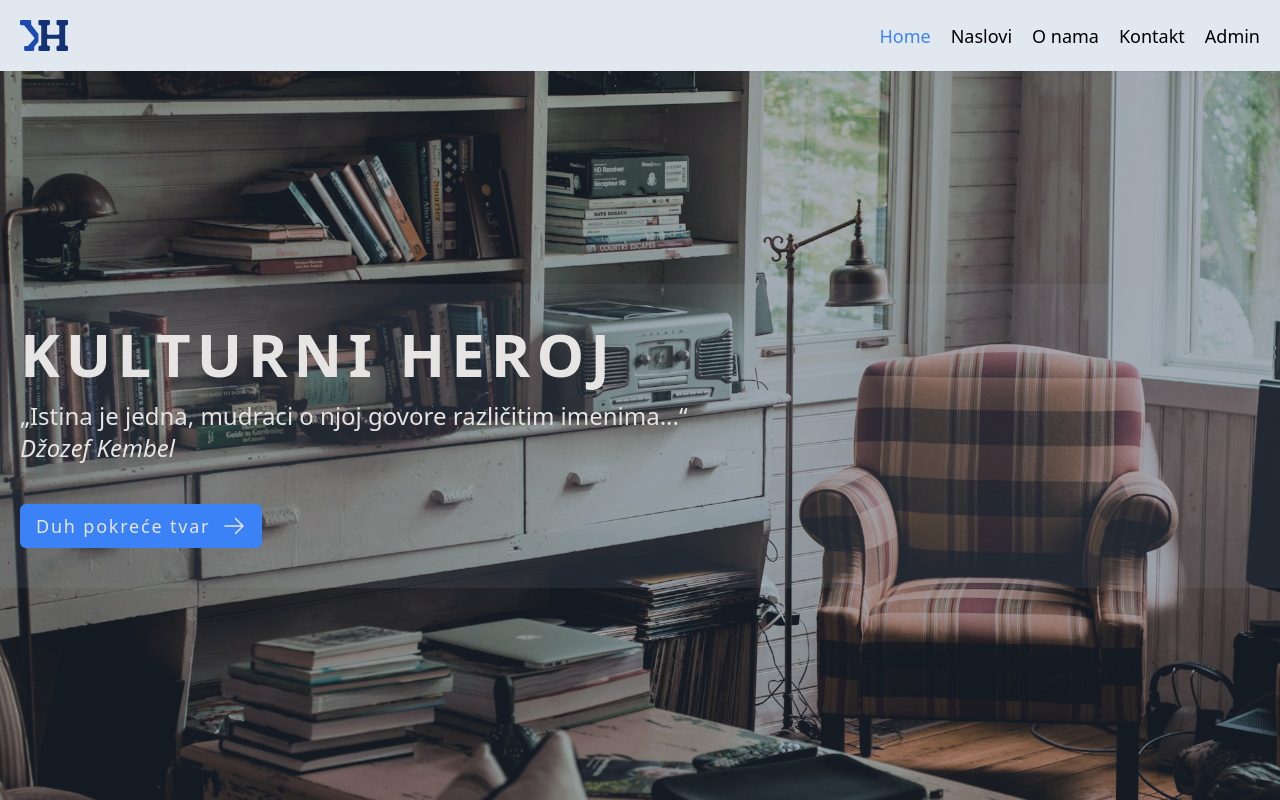
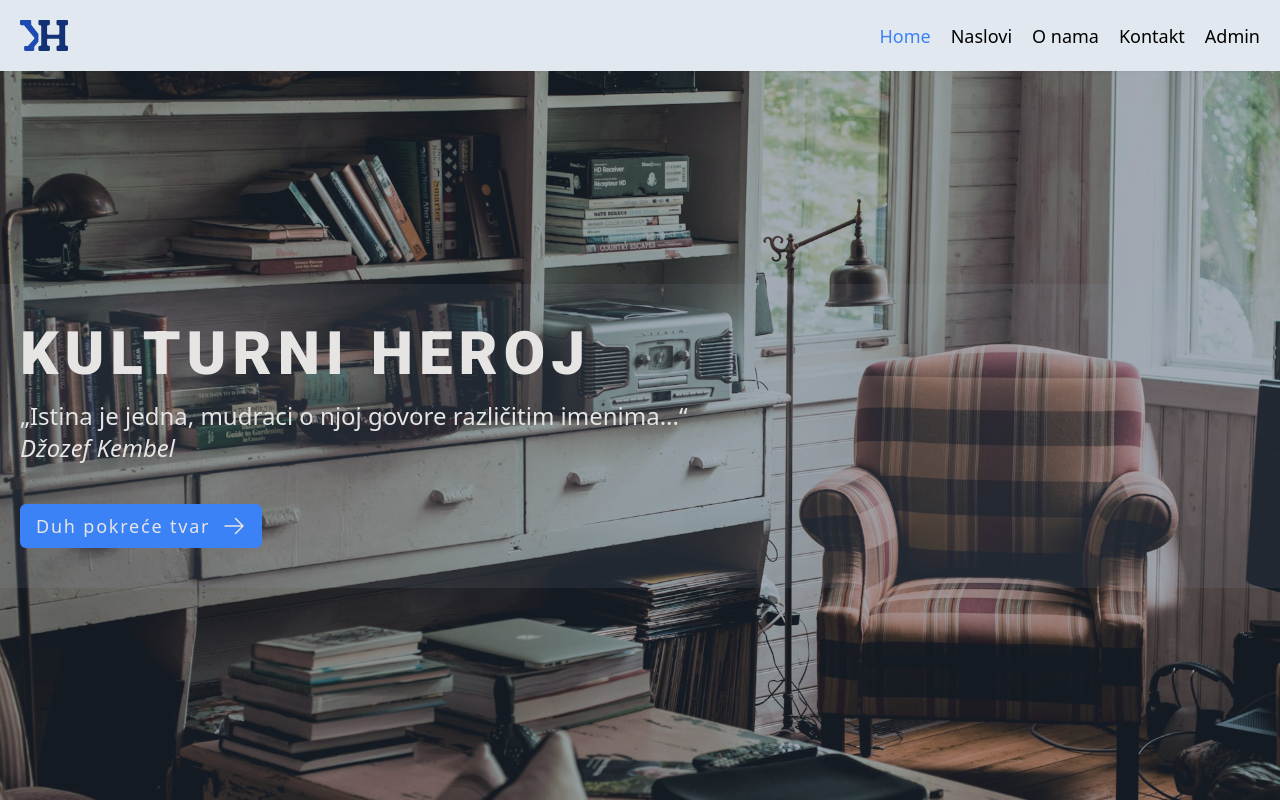
Before and after one commit to milanzivanov/culturalHeroPortal, a React (Vite) app: page / in a window 1280 px wide. Built offline with nearby package versions, Linux system fonts and the light colour scheme; no server answers.

Commit message:
added new font for main heading in home page

```diff
--- a/index.html
+++ b/index.html
@@ -8,7 +8,7 @@
     <link rel="preconnect" href="https://fonts.googleapis.com" />
     <link rel="preconnect" href="https://fonts.gstatic.com" crossorigin />
     <link
-      href="https://fonts.googleapis.com/css2?family=Poppins&display=swap"
+      href="https://fonts.googleapis.com/css2?family=Noto+Sans:ital,wght@0,100..900;1,100..900&family=Roboto:wght@900&display=swap"
       rel="stylesheet"
     />
 
--- a/src/pages/Home.jsx
+++ b/src/pages/Home.jsx
@@ -6,7 +6,7 @@ function Home() {
       <div className="absolute inset-0 bg-slate-700/50 lg:bg-slate-700/40"></div>
       <div className="relative z-10 flex w-full bg-slate-400 bg-opacity-15 px-5 py-10 md:bg-opacity-10">
         <div className="mx-auto flex w-full max-w-7xl flex-col">
-          <h1 className="mb-3 text-[1.65rem] font-black uppercase tracking-widest text-stone-200 md:mb-4 md:text-4xl lg:text-5xl xl:text-6xl">
+          <h1 className="font-robotoBlack mb-3 text-[1.65rem] font-black uppercase tracking-widest text-stone-200 md:mb-4 md:text-4xl lg:text-5xl xl:text-6xl">
             Kulturni heroj
           </h1>
           <h2 className="w-full text-pretty pb-5 text-[.85rem] leading-5 text-stone-200 md:w-[70%] md:pb-10 md:text-2xl md:leading-8">
--- a/tailwind.config.js
+++ b/tailwind.config.js
@@ -3,7 +3,7 @@ export default {
   content: ["./index.html", "./src/**/*.{js,ts,jsx,tsx}"],
   theme: {
     fontFamily: {
-      // poppins: ["Poppins", "monospace"],
+      robotoBlack: ["Roboto", "sans-serif"],
       // sans: ["Poppins", "monospace"],
     },
 
```
